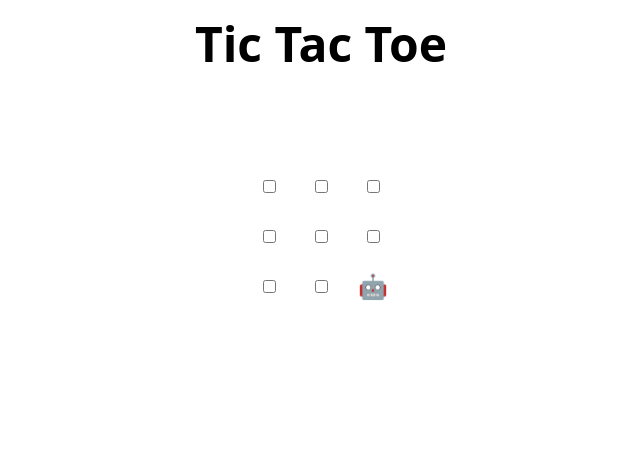
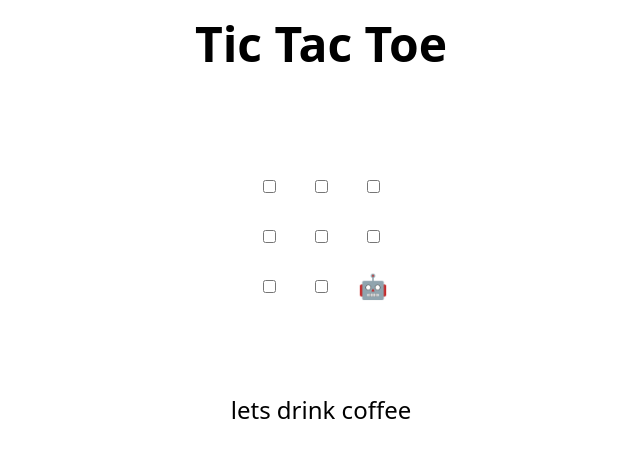
Before and after one commit to Ninel314/skills-review-pull-requests, a plain HTML site: page index.html in a window 1280 px wide. Shown: the whole page, without its empty margins (319-959 px from the left). Drawn offline with Linux system fonts and the light colour scheme.

Commit message:
Update index.html

```diff
--- a/index.html
+++ b/index.html
@@ -48,7 +48,7 @@
 </table>
 
 <h2 hidden>Game over, refresh to play again 🧑‍💻 🤖!</h2>
-
+<div>lets drink coffee</div>
 <script>
   // Initialization
   const boxes = Array.from(document.querySelectorAll("td"));
```
